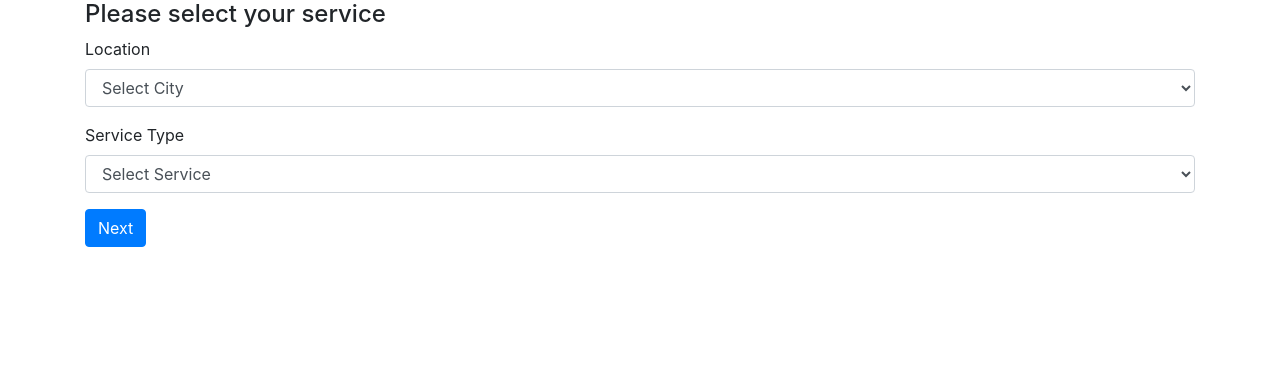
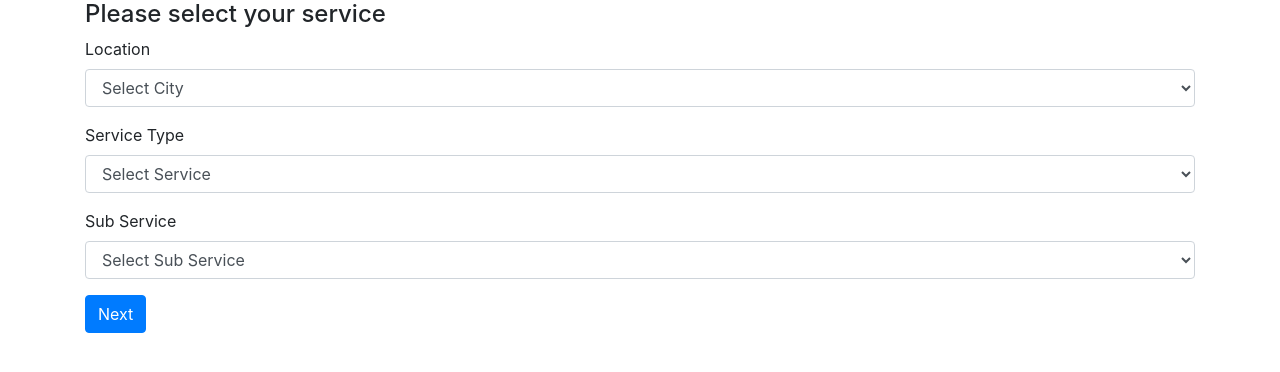
Before and after one commit to sabol72/Alpha, a PHP site: page /book-service/Index.php in a window 1280 px wide. Shown: the part 174-546 px from the top of the page. Run offline with PHP 8.4, Linux system fonts and the light colour scheme; some libraries are stand-ins or nearby versions.

Commit message:
booking halka changed by abiral dada

```diff
--- a/book-service/Index.php
+++ b/book-service/Index.php
@@ -75,10 +75,16 @@
             </div>
             <div class="form-group">
                 <label for="service-type">Service Type</label>
-                <select class="form-control" id="service-type" required>
+                <select class="form-control" id="service-type" required onchange="loadSubServices()">
                     <option value="">Select Service</option>
                     <option value="AC Service">AC Service</option>
                     <option value="Cleaning">Cleaning</option>
+                </select>
+            </div>
+            <div class="form-group">
+                <label for="sub-service">Sub Service</label>
+                <select class="form-control" id="sub-service" required>
+                    <option value="">Select Sub Service</option>
                 </select>
             </div>
             <button type="button" class="btn btn-primary" onclick="nextSection('extras-section')">Next</button>
@@ -152,6 +158,7 @@
             <h4>Confirm Booking</h4>
             <p><strong>Location:</strong> <span id="confirm-location"></span></p>
             <p><strong>Service Type:</strong> <span id="confirm-service-type"></span></p>
+            <p><strong>Sub Service:</strong> <span id="confirm-sub-service"></span></p>
             <p><strong>Extras:</strong> <span id="confirm-extras"></span></p>
             <p><strong>Date:</strong> <span id="confirm-date"></span></p>
             <p><strong>Time:</strong> <span id="confirm-time"></span></p>
@@ -200,9 +207,39 @@
         });
     }
 
+    function loadSubServices() {
+        const serviceType = document.getElementById('service-type').value;
+        const subServiceSelect = document.getElementById('sub-service');
+
+        subServiceSelect.innerHTML = '<option value="">Select Sub Service</option>';
+
+        if (serviceType === 'AC Service') {
+            const acServices = ['Installation', 'Maintenance', 'Repair', 'Duct-cleaning'];
+            acServices.forEach(service => {
+                const option = document.createElement('option');
+                option.value = service;
+                option.textContent = service;
+                subServiceSelect.appendChild(option);
+            });
+
+
+
+        } else if (serviceType === 'Cleaning') {
+            const cleaningServices = ['Deep Cleaning', 'HVAC Air Duct Cleaning', 'Upholstery Sofa Steam Cleaning','Villa & House Cleaning', 'Water Tank Cleaning & Disinfection',
+'Window Glass Cleaning', 'Mattress Cleaning', 'Carpet Cleaning', 'Pool Cleaning'];
+            cleaningServices.forEach(service => {
+                const option = document.createElement('option');
+                option.value = service;
+                option.textContent = service;
+                subServiceSelect.appendChild(option);
+            });
+        }
+    }
+
     function displayConfirmation() {
         document.getElementById('confirm-location').textContent = document.getElementById('location').value;
         document.getElementById('confirm-service-type').textContent = document.getElementById('service-type').value;
+        document.getElementById('confirm-sub-service').textContent = document.getElementById('sub-service').value;
         document.getElementById('confirm-extras').textContent = Array.from(document.getElementById('extras').selectedOptions).map(option => option.text).join(', ');
         document.getElementById('confirm-date').textContent = document.getElementById('date').value;
         document.getElementById('confirm-time').textContent = document.getElementById('time').value;
```
